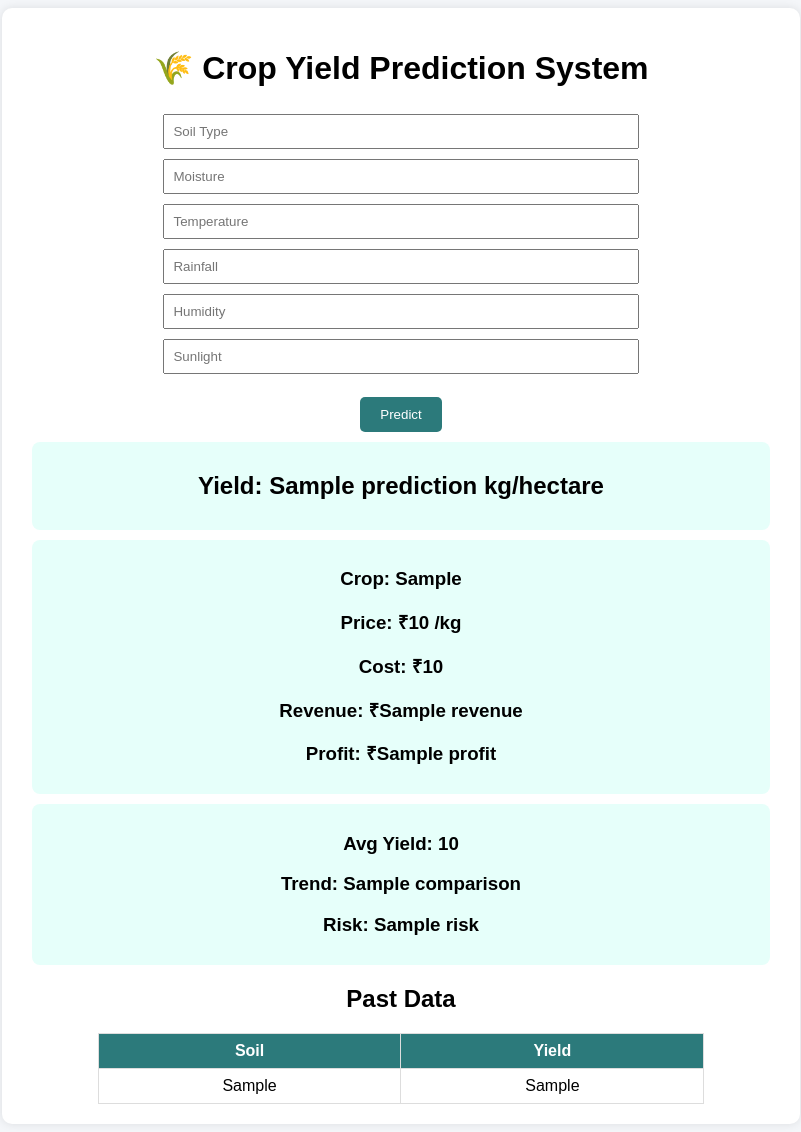
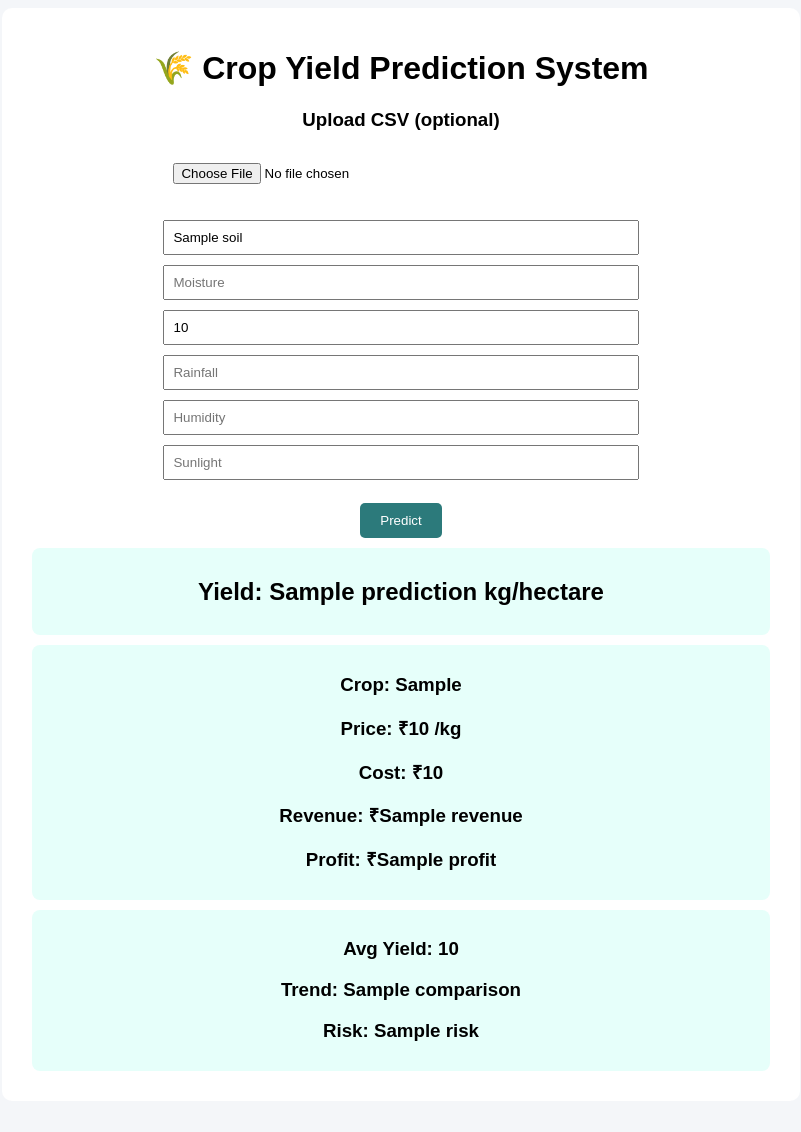
Before and after one commit to mokaabhiram2k6-dev/crop-yield-prediction, a Flask app: template templates/index.html in a window 1280 px wide. Shown: the whole page, without its empty margins (239-1040 px from the left). After the commit the page ends 1071 px from the top, so only its background shows below. Run offline with Flask 3, Linux system fonts and the light colour scheme; the template is opened without the code that fills it: most values are stand-ins (such as "Sample title", 1, 10 or a date in 2020); parts of the project's set-up code (start-up, migrations or seed data) failed here and were passed over.

Commit message:
Enhance index.html with file upload and pre-filled inputs
Updated form to include file upload option and pre-filled input values.

```diff
--- a/templates/index.html
+++ b/templates/index.html
@@ -2,7 +2,6 @@
 <html>
 <head>
     <title>Crop Yield Dashboard</title>
-    <script src="https://cdn.jsdelivr.net/npm/chart.js"></script>
 
     <style>
         body {
@@ -17,7 +16,6 @@
             background: white;
             padding: 20px;
             border-radius: 10px;
-            box-shadow: 0px 0px 10px rgba(0,0,0,0.1);
         }
 
         input {
@@ -40,22 +38,6 @@
             margin: 10px;
             border-radius: 8px;
         }
-
-        table {
-            margin: auto;
-            border-collapse: collapse;
-            width: 80%;
-        }
-
-        th, td {
-            border: 1px solid #ddd;
-            padding: 8px;
-        }
-
-        th {
-            background: #2c7a7b;
-            color: white;
-        }
     </style>
 </head>
 
@@ -65,13 +47,16 @@
 
 <h1>🌾 Crop Yield Prediction System</h1>
 
-<form method="POST">
-    <input type="text" name="soil" placeholder="Soil Type"><br>
-    <input type="number" name="moisture" placeholder="Moisture"><br>
-    <input type="number" name="temp" placeholder="Temperature"><br>
-    <input type="number" name="rainfall" placeholder="Rainfall"><br>
-    <input type="number" name="humidity" placeholder="Humidity"><br>
-    <input type="number" name="sunlight" placeholder="Sunlight"><br><br>
+<form method="POST" enctype="multipart/form-data">
+    <h3>Upload CSV (optional)</h3>
+    <input type="file" name="file"><br><br>
+
+    <input type="text" name="soil" placeholder="Soil Type" value="{{soil}}"><br>
+    <input type="number" name="moisture" placeholder="Moisture" value="{{moisture}}"><br>
+    <input type="number" name="temp" placeholder="Temperature" value="{{temp}}"><br>
+    <input type="number" name="rainfall" placeholder="Rainfall" value="{{rainfall}}"><br>
+    <input type="number" name="humidity" placeholder="Humidity" value="{{humidity}}"><br>
+    <input type="number" name="sunlight" placeholder="Sunlight" value="{{sunlight}}"><br><br>
 
     <button type="submit">Predict</button>
 </form>
@@ -98,22 +83,6 @@
 
 {% endif %}
 
-<h2> Past Data</h2>
-
-<table>
-<tr>
-<th>Soil</th>
-<th>Yield</th>
-</tr>
-
-{% for row in past_data %}
-<tr>
-<td>{{row.soil_type}}</td>
-<td>{{row.yield_kg_per_hectare}}</td>
-</tr>
-{% endfor %}
-</table>
-
 </div>
 
 </body>
```
